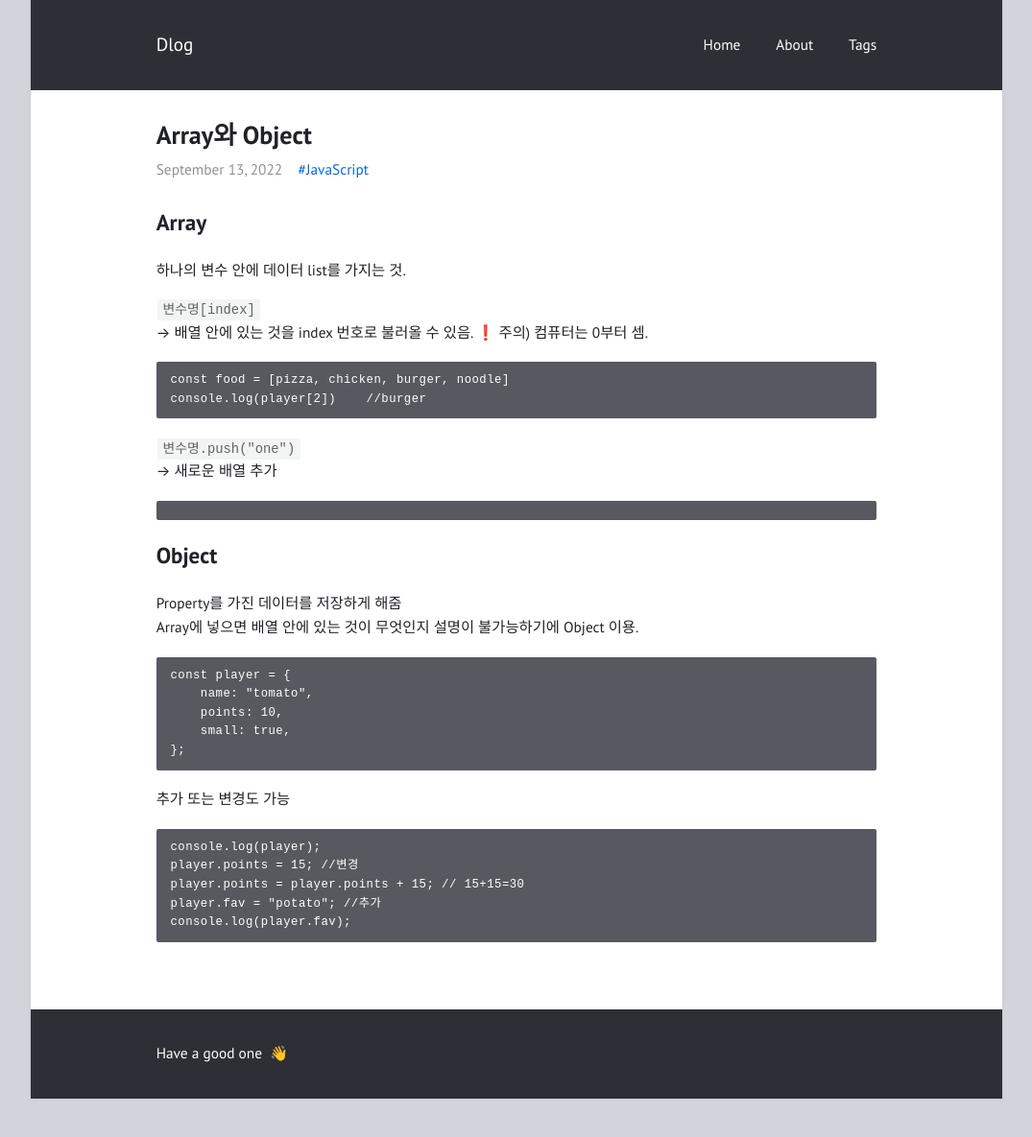
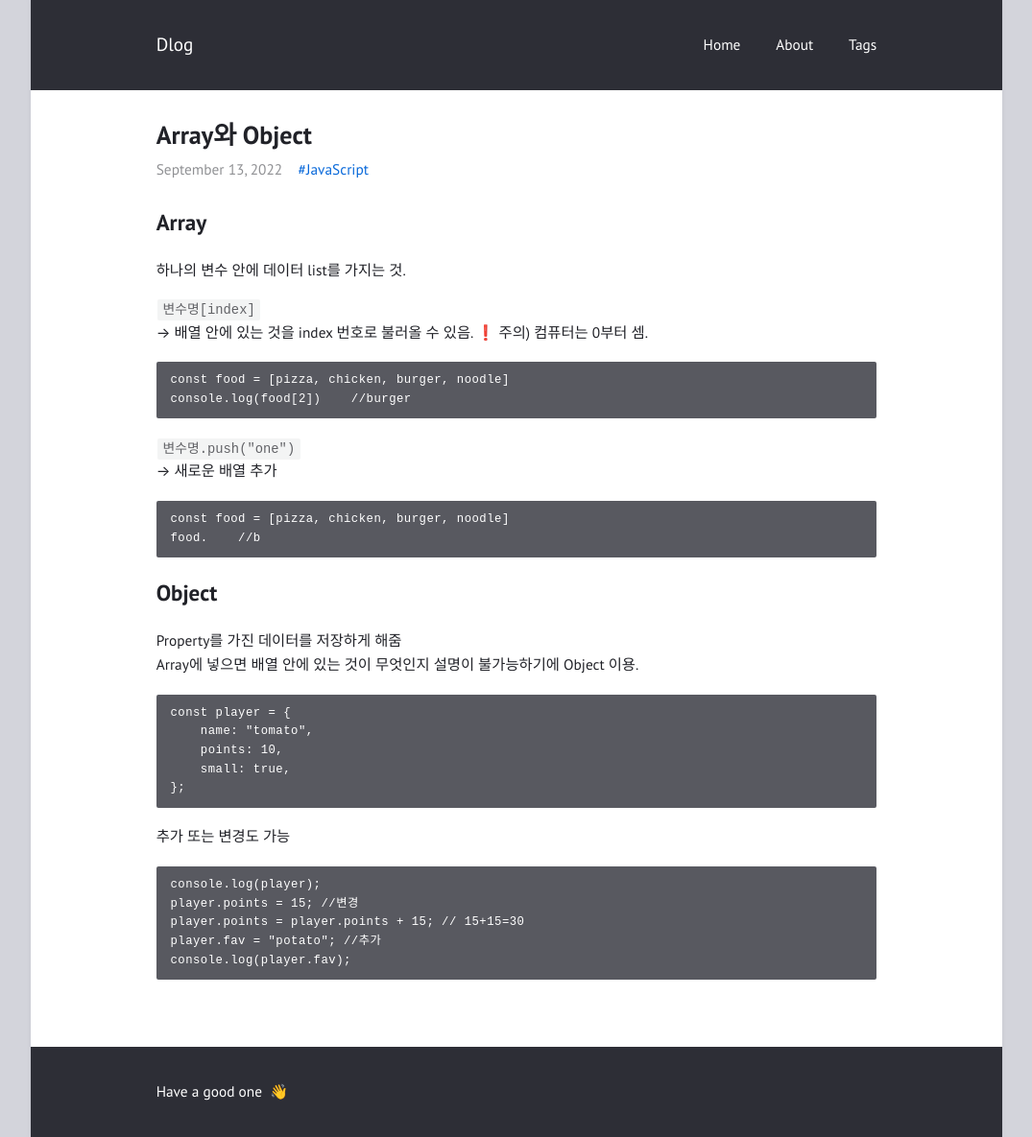
Before and after one commit to feb-dain/feb-dain.github.io, a Jekyll site: the page built from _posts/2022-09-13-array-and-object.md, in a window 1280 px wide. Shown: the whole page at 96% size, without its empty margins (102-1177 px from the left). Built offline with Jekyll 4.4.1, drawn with Linux system fonts in a browser that asks for light colours; comment, search, counter and statistics services are not loaded; before the commit the page ends 1145 px from its top, so only the background shows below that.

Commit message:
Update 2022-09-13-array-and-object.md

````diff
--- a/_posts/2022-09-13-array-and-object.md
+++ b/_posts/2022-09-13-array-and-object.md
@@ -11,7 +11,7 @@ tags: JavaScript
 → 배열 안에 있는 것을 index 번호로 불러올 수 있음. ❗️ 주의) 컴퓨터는 0부터 셈.
 ```
 const food = [pizza, chicken, burger, noodle]
-console.log(player[2])    //burger
+console.log(food[2])    //burger
 ```
 
 
@@ -22,6 +22,8 @@ console.log(player[2])    //burger
 `변수명.push("one")`<br>
 → 새로운 배열 추가
 ```
+const food = [pizza, chicken, burger, noodle]
+food.    //b
 ```
 
 ## Object
````
